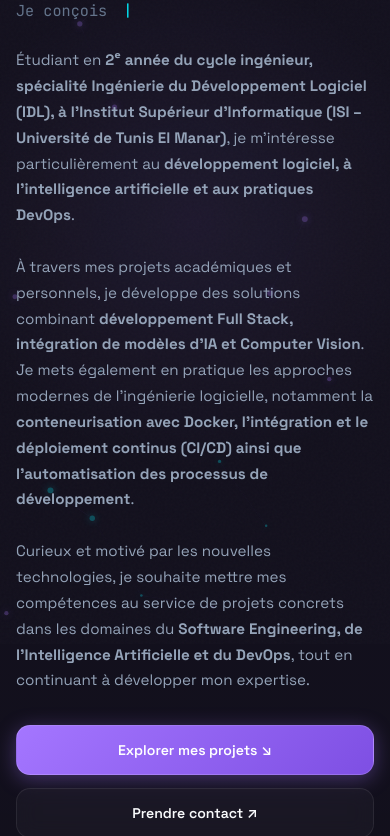
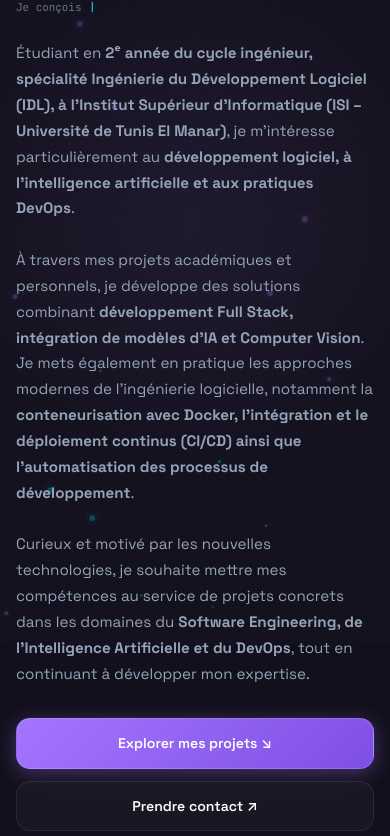
Before and after one commit to H-o-u-ss-e-m/Rezgui.Houssem.github.io, a plain HTML site: page index.html in a window 390 px wide. Shown: the part 200-1036 px from the top of the page. Drawn offline with Linux system fonts and the light colour scheme.

Commit message:
style: fit hero role typewriter onto a single line and adjust font size

```diff
--- a/index.html
+++ b/index.html
@@ -15,9 +15,53 @@
   <link rel="preconnect" href="https://fonts.gstatic.com" crossorigin>
   <link href="https://fonts.googleapis.com/css2?family=JetBrains+Mono:wght@400;500;600;700&family=Space+Grotesk:wght@400;500;600;700;800&display=swap" rel="stylesheet">
 
-  <link rel="stylesheet" href="style.css?v=2.2">
-  <!-- Critical Inline Styles for CaféSense & Animations (Anti-Cache Fallback) -->
+  <link rel="stylesheet" href="style.css?v=2.3">
+  <!-- Critical Inline Styles for CaféSense & Hero Role (Anti-Cache Fallback) -->
   <style>
+    .hero-role {
+      font-size: clamp(0.82rem, 1.35vw, 1.02rem) !important;
+      font-family: var(--font-mono, monospace) !important;
+      color: var(--text-secondary, #94a3b8) !important;
+      margin-bottom: 1.5rem !important;
+      display: flex !important;
+      align-items: baseline !important;
+      flex-wrap: nowrap !important;
+      white-space: nowrap !important;
+      gap: 0.35rem !important;
+      max-width: 100% !important;
+    }
+    .role-prefix {
+      color: var(--text-muted, #64748b) !important;
+      flex-shrink: 0 !important;
+      white-space: nowrap !important;
+    }
+    #typedRole {
+      color: var(--accent-purple, #a855f7) !important;
+      font-weight: 600 !important;
+      white-space: nowrap !important;
+    }
+    .caret {
+      display: inline-block !important;
+      color: var(--accent-cyan, #06b6d4) !important;
+      flex-shrink: 0 !important;
+    }
+    @media (max-width: 768px) {
+      .hero-role {
+        font-size: clamp(0.72rem, 2.6vw, 0.88rem) !important;
+      }
+    }
+    @media (max-width: 480px) {
+      .hero-role {
+        font-size: clamp(0.64rem, 2.8vw, 0.78rem) !important;
+        gap: 0.25rem !important;
+      }
+    }
+    @media (max-width: 360px) {
+      .hero-role {
+        font-size: 0.62rem !important;
+        letter-spacing: -0.01em !important;
+      }
+    }
     .anim-cafesense {
       background: radial-gradient(circle at 60% 20%, rgba(46, 26, 16, 0.95), rgba(12, 9, 8, 0.98)) !important;
       border-color: rgba(242, 163, 65, 0.35) !important;
@@ -1347,6 +1391,6 @@
     <span>✓</span> <span data-i18n="contact.toast">Adresse email copiée dans le presse-papier !</span>
   </div>
 
-  <script src="script.js?v=2.2"></script>
+  <script src="script.js?v=2.3"></script>
 </body>
 </html>
--- a/style.css
+++ b/style.css
@@ -513,24 +513,29 @@ body {
 }
 
 .hero-role {
-  font-size: clamp(1.15rem, 2.2vw, 1.45rem);
+  font-size: clamp(0.82rem, 1.35vw, 1.02rem);
   font-family: var(--font-mono);
   color: var(--text-secondary);
   margin-bottom: 1.5rem;
   display: flex;
-  align-items: center;
-  flex-wrap: wrap;
-  gap: 0.5rem;
+  align-items: baseline;
+  flex-wrap: nowrap;
+  white-space: nowrap;
+  gap: 0.35rem;
+  max-width: 100%;
 }
 
 .role-prefix {
   color: var(--text-muted);
+  flex-shrink: 0;
+  white-space: nowrap;
 }
 
 #typedRole {
   color: var(--accent-purple);
   font-weight: 600;
   text-shadow: 0 0 12px var(--accent-purple-glow);
+  white-space: nowrap;
 }
 
 .caret {
@@ -538,6 +543,7 @@ body {
   color: var(--accent-cyan);
   font-weight: 300;
   animation: blink 1s step-start infinite;
+  flex-shrink: 0;
 }
 
 @keyframes blink {
@@ -3190,7 +3196,9 @@ img, svg, canvas {
   }
 
   .hero-role {
-    font-size: 0.95rem;
+    font-size: clamp(0.72rem, 2.6vw, 0.88rem);
+    white-space: nowrap;
+    flex-wrap: nowrap;
   }
 
   .hero-intro {
@@ -3324,6 +3332,13 @@ img, svg, canvas {
   .hero-copy h1 {
     font-size: 2.1rem;
     margin-bottom: 0.8rem;
+  }
+
+  .hero-role {
+    font-size: clamp(0.64rem, 2.8vw, 0.78rem);
+    white-space: nowrap;
+    flex-wrap: nowrap;
+    gap: 0.25rem;
   }
 
   .hero-actions .button {
@@ -3597,6 +3612,13 @@ img, svg, canvas {
     font-size: 1.85rem;
   }
 
+  .hero-role {
+    font-size: 0.62rem;
+    letter-spacing: -0.01em;
+    white-space: nowrap;
+    flex-wrap: nowrap;
+  }
+
   .brand-name {
     font-size: 0.95rem;
   }
```
